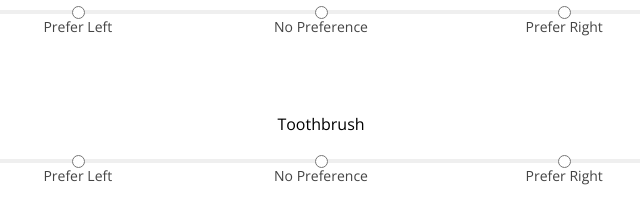
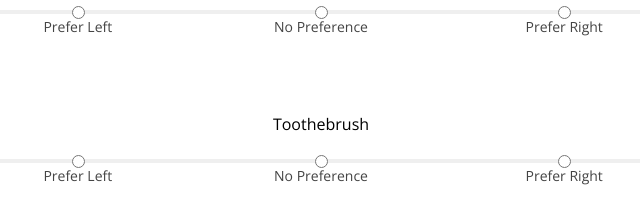
Before and after one commit to JasonKChow/jsEHI, a plain HTML site: page index.html in a window 1280 px wide. Shown: the part 700-916 px from the top of the page, 319-959 px from the left. Drawn offline with nearby package versions, Linux system fonts and the light colour scheme.

Commit message:
Revert "Fix toothbrush typo"
This reverts commit 1e1afed2e89427ac6ef5a9db25f5d94f69c39cd9.

```diff
--- a/index.html
+++ b/index.html
@@ -26,7 +26,7 @@ var questions = [
   'Drawing',
   'Throwing',
   'Scissors',
-  'Toothbrush',
+  'Toothebrush',
   'Knife (without fork)',
   'Spoon',
   'Broom (upper hand)',
```
